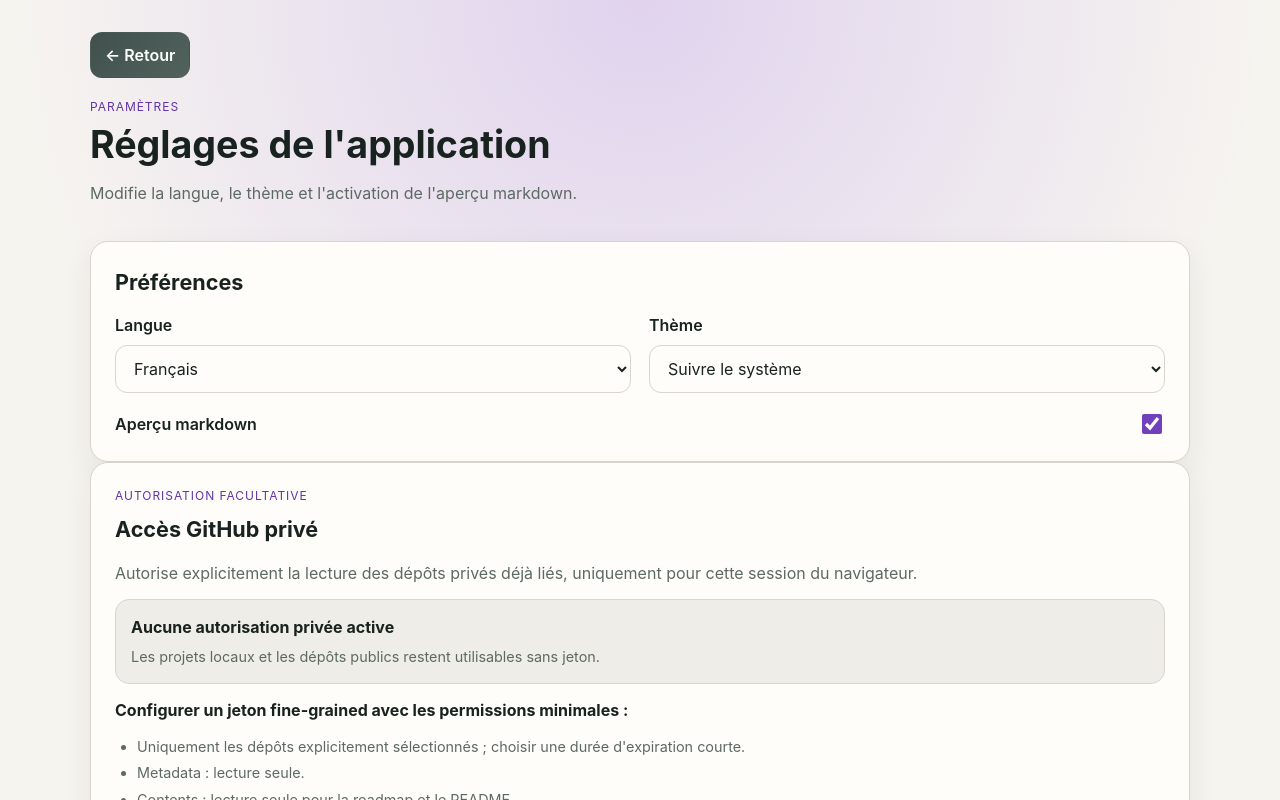
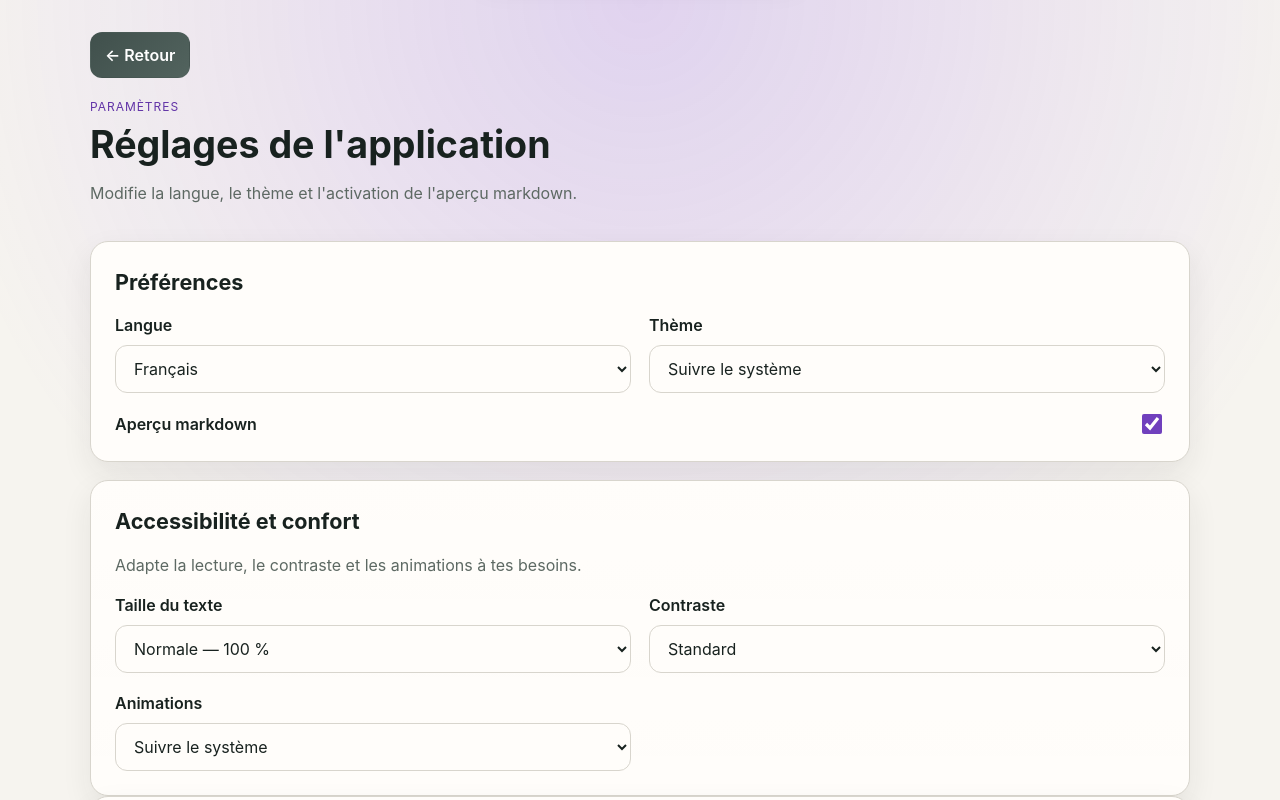
Before and after one commit to Carouan/ide-projectsmanager, a React (Vite) app: page / in a window 1280 px wide. Both pictures are taken after a click on the button "Paramètres". Shown: the top 800 px of the page. Built offline with nearby package versions, Linux system fonts and the light colour scheme.

Commit message:
feat(accessibility): add readable text, contrast and motion controls (#125)

```diff
--- a/src/App.jsx
+++ b/src/App.jsx
@@ -182,7 +182,7 @@ export default function App() {
 
   return (
     <I18nProvider locale={settings?.language}>
-      <ThemeController preference={settings?.theme} />
+      <ThemeController preference={settings?.theme} accessibility={settings} />
       <AppShell main={activeScreen} rightPanel={rightPanel} />
       <PwaPrompt />
     </I18nProvider>
--- a/src/app/AppShell.jsx
+++ b/src/app/AppShell.jsx
@@ -1,10 +1,18 @@
+import { useI18n } from "../i18n/useI18n";
+
 export default function AppShell({ main, children, rightPanel = null }) {
+  const { t } = useI18n();
   const mainContent = main ?? children;
   const hasRightPanel = rightPanel != null;
 
   return (
     <div className={`app-shell${hasRightPanel ? "" : " app-shell-full-width"}`}>
-      <main className="app-shell-main">{mainContent}</main>
+      <a className="skip-link" href="#main-content">
+        {t("accessibility.skipToContent")}
+      </a>
+      <main className="app-shell-main" id="main-content" tabIndex={-1}>
+        {mainContent}
+      </main>
       {hasRightPanel && (
         <aside className="app-shell-right-panel">{rightPanel}</aside>
       )}
--- a/src/app/ThemeController.jsx
+++ b/src/app/ThemeController.jsx
@@ -5,8 +5,15 @@ import {
   resolveThemePreference,
   THEME_PREFERENCE,
 } from "../services/themePreference.js";
+import {
+  normalizeAccessibilityPreferences,
+  resolveRootFontSize,
+} from "../services/accessibilityPreferences.js";
 
-export default function ThemeController({ preference }) {
+export default function ThemeController({ preference, accessibility }) {
+  const { fontScale, contrast, motionPreference } =
+    normalizeAccessibilityPreferences(accessibility);
+
   useEffect(() => {
     const normalizedPreference = normalizeThemePreference(preference);
     const mediaQuery =
@@ -49,5 +56,11 @@ export default function ThemeController({ preference }) {
     return undefined;
   }, [preference]);
 
+  useEffect(() => {
+    document.documentElement.style.fontSize = resolveRootFontSize(fontScale);
+    document.documentElement.dataset.contrast = contrast;
+    document.documentElement.dataset.motion = motionPreference;
+  }, [fontScale, contrast, motionPreference]);
+
   return null;
 }
--- a/src/constants/settings.js
+++ b/src/constants/settings.js
@@ -1,6 +1,9 @@
 export const DEFAULT_SETTINGS = {
   language: "fr",
   theme: "system",
+  fontScale: "standard",
+  contrast: "standard",
+  motionPreference: "system",
   markdownPreviewEnabled: true,
   uiDensity: "comfortable",
   exportFormat: "markdown",
--- a/src/features/projects/screens/SettingsScreen.jsx
+++ b/src/features/projects/screens/SettingsScreen.jsx
@@ -83,6 +83,66 @@ export default function SettingsScreen({
           </div>
         </section>
 
+        <section className="panel settings-accessibility-panel">
+          <h2>{t("settings.accessibility.title")}</h2>
+          <p className="hero-text">{t("settings.accessibility.description")}</p>
+          <div className="form-grid">
+            <label className="field">
+              <span>{t("settings.accessibility.fontScale")}</span>
+              <select
+                value={safeSettings.fontScale || "standard"}
+                onChange={(event) =>
+                  onUpdateSettings({ fontScale: event.target.value })
+                }
+              >
+                <option value="standard">
+                  {t("settings.accessibility.fontScale.standard")}
+                </option>
+                <option value="large">
+                  {t("settings.accessibility.fontScale.large")}
+                </option>
+                <option value="extra-large">
+                  {t("settings.accessibility.fontScale.extraLarge")}
+                </option>
+              </select>
+            </label>
+
+            <label className="field">
+              <span>{t("settings.accessibility.contrast")}</span>
+              <select
+                value={safeSettings.contrast || "standard"}
+                onChange={(event) =>
+                  onUpdateSettings({ contrast: event.target.value })
+                }
+              >
+                <option value="standard">
+                  {t("settings.accessibility.contrast.standard")}
+                </option>
+                <option value="high">
+                  {t("settings.accessibility.contrast.high")}
+                </option>
+              </select>
+            </label>
+
+            <label className="field">
+              <span>{t("settings.accessibility.motion")}</span>
+              <select
+                value={safeSettings.motionPreference || "system"}
+                onChange={(event) =>
+                  onUpdateSettings({ motionPreference: event.target.value })
+                }
+              >
+                <option value="system">
+                  {t("settings.accessibility.motion.system")}
+                </option>
+                <option value="reduced">
+                  {t("settings.accessibility.motion.reduced")}
+                </option>
+              </select>
+            </label>
+          </div>
+        </section>
+
         <GitHubPrivateAccessPanel />
 
         <section className="panel settings-backup-panel">
--- a/src/i18n/en.json
+++ b/src/i18n/en.json
@@ -12,6 +12,19 @@
   "settings.theme.dark": "Dark",
   "settings.theme.light": "Light",
   "settings.theme.system": "Follow system",
+  "settings.accessibility.title": "Accessibility and comfort",
+  "settings.accessibility.description": "Adapt text size, contrast, and animations to your needs.",
+  "settings.accessibility.fontScale": "Text size",
+  "settings.accessibility.fontScale.standard": "Standard — 100%",
+  "settings.accessibility.fontScale.large": "Large — 112%",
+  "settings.accessibility.fontScale.extraLarge": "Extra large — 125%",
+  "settings.accessibility.contrast": "Contrast",
+  "settings.accessibility.contrast.standard": "Standard",
+  "settings.accessibility.contrast.high": "High",
+  "settings.accessibility.motion": "Animations",
+  "settings.accessibility.motion.system": "Follow system",
+  "settings.accessibility.motion.reduced": "Reduce animations",
+  "accessibility.skipToContent": "Skip directly to main content",
   "settings.github.eyebrow": "Optional authorization",
   "settings.github.title": "Private GitHub access",
   "settings.github.description": "Explicitly authorize read-only access to linked private repositories for this browser session only.",
--- a/src/i18n/fr.json
+++ b/src/i18n/fr.json
@@ -12,6 +12,19 @@
   "settings.theme.dark": "Sombre",
   "settings.theme.light": "Clair",
   "settings.theme.system": "Suivre le système",
+  "settings.accessibility.title": "Accessibilité et confort",
+  "settings.accessibility.description": "Adapte la lecture, le contraste et les animations à tes besoins.",
+  "settings.accessibility.fontScale": "Taille du texte",
+  "settings.accessibility.fontScale.standard": "Normale — 100 %",
+  "settings.accessibility.fontScale.large": "Grande — 112 %",
+  "settings.accessibility.fontScale.extraLarge": "Très grande — 125 %",
+  "settings.accessibility.contrast": "Contraste",
+  "settings.accessibility.contrast.standard": "Standard",
+  "settings.accessibility.contrast.high": "Renforcé",
+  "settings.accessibility.motion": "Animations",
+  "settings.accessibility.motion.system": "Suivre le système",
+  "settings.accessibility.motion.reduced": "Réduire les animations",
+  "accessibility.skipToContent": "Aller directement au contenu principal",
   "settings.github.eyebrow": "Autorisation facultative",
   "settings.github.title": "Accès GitHub privé",
   "settings.github.description": "Autorise explicitement la lecture des dépôts privés déjà liés, uniquement pour cette session du navigateur.",
--- a/src/index.css
+++ b/src/index.css
@@ -23,6 +23,7 @@
   --accent-text: #c4b5fd;
   --surface-strong: rgba(15, 23, 42, 0.54);
   --surface-soft: rgba(255, 255, 255, 0.035);
+  --focus-ring: #bca6ff;
   color-scheme: dark;
 }
 
@@ -43,11 +44,35 @@
   --accent-text: #6234a7;
   --surface-strong: rgba(255, 253, 250, 0.92);
   --surface-soft: rgba(41, 50, 46, 0.045);
+  --focus-ring: #6032a2;
   color-scheme: light;
+}
+
+:root[data-contrast="high"] {
+  --border: #b6c4db;
+  --text: #ffffff;
+  --muted: #e1e9f5;
+  --accent-text: #e5d9ff;
+  --surface-strong: #131d31;
+  --focus-ring: #ffe48a;
+}
+
+:root[data-theme="light"][data-contrast="high"] {
+  --border: #343d39;
+  --text: #101714;
+  --muted: #27322d;
+  --accent-text: #482081;
+  --surface-strong: #ffffff;
+  --focus-ring: #2d1160;
 }
 
 * {
   box-sizing: border-box;
+}
+
+:focus-visible {
+  outline: 3px solid var(--focus-ring);
+  outline-offset: 3px;
 }
 
 html,
@@ -85,6 +110,24 @@ body {
 
 .app-shell-main {
   min-width: 0;
+}
+
+.skip-link {
+  position: fixed;
+  top: 12px;
+  left: 50%;
+  z-index: 100;
+  border: 1px solid var(--border);
+  border-radius: 10px;
+  padding: 11px 15px;
+  background: var(--panel);
+  color: var(--text);
+  box-shadow: var(--shadow);
+  transform: translate(-50%, -180%);
+}
+
+.skip-link:focus {
+  transform: translate(-50%, 0);
 }
 
 .app-shell-right-panel {
@@ -488,6 +531,10 @@ h3 {
   align-items: center;
   justify-content: space-between;
   gap: 24px;
+}
+
+.settings-accessibility-panel {
+  margin-top: 18px;
 }
 
 .settings-backup-panel .hero-text {
@@ -2382,6 +2429,26 @@ select:focus {
   color: #40504c;
 }
 
+@media (prefers-reduced-motion: reduce) {
+  *,
+  *::before,
+  *::after {
+    animation-duration: 0.01ms !important;
+    animation-iteration-count: 1 !important;
+    scroll-behavior: auto !important;
+    transition-duration: 0.01ms !important;
+  }
+}
+
+:root[data-motion="reduced"] *,
+:root[data-motion="reduced"] *::before,
+:root[data-motion="reduced"] *::after {
+  animation-duration: 0.01ms !important;
+  animation-iteration-count: 1 !important;
+  scroll-behavior: auto !important;
+  transition-duration: 0.01ms !important;
+}
+
 .workstream-matrix-title-dot {
   display: inline-block;
   width: 8px;
--- /dev/null
+++ b/src/services/accessibilityPreferences.js
@@ -0,0 +1,50 @@
+export const FONT_SCALE = Object.freeze({
+  STANDARD: "standard",
+  LARGE: "large",
+  EXTRA_LARGE: "extra-large",
+});
+
+export const CONTRAST_PREFERENCE = Object.freeze({
+  STANDARD: "standard",
+  HIGH: "high",
+});
+
+export const MOTION_PREFERENCE = Object.freeze({
+  SYSTEM: "system",
+  REDUCED: "reduced",
+});
+
+const ROOT_FONT_SIZES = Object.freeze({
+  [FONT_SCALE.STANDARD]: "100%",
+  [FONT_SCALE.LARGE]: "112.5%",
+  [FONT_SCALE.EXTRA_LARGE]: "125%",
+});
+
+function normalizeValue(value, acceptedValues, fallback) {
+  return Object.values(acceptedValues).includes(value) ? value : fallback;
+}
+
+export function normalizeAccessibilityPreferences(preferences = {}) {
+  const source =
+    preferences != null && typeof preferences === "object" ? preferences : {};
+
+  return {
+    fontScale: normalizeValue(source.fontScale, FONT_SCALE, FONT_SCALE.STANDARD),
+    contrast: normalizeValue(
+      source.contrast,
+      CONTRAST_PREFERENCE,
+      CONTRAST_PREFERENCE.STANDARD
+    ),
+    motionPreference: normalizeValue(
+      source.motionPreference,
+      MOTION_PREFERENCE,
+      MOTION_PREFERENCE.SYSTEM
+    ),
+  };
+}
+
+export function resolveRootFontSize(fontScale) {
+  return ROOT_FONT_SIZES[
+    normalizeValue(fontScale, FONT_SCALE, FONT_SCALE.STANDARD)
+  ];
+}
```
Also changed, not shown: 1 other file (tests, documents, lock files or other folders).
